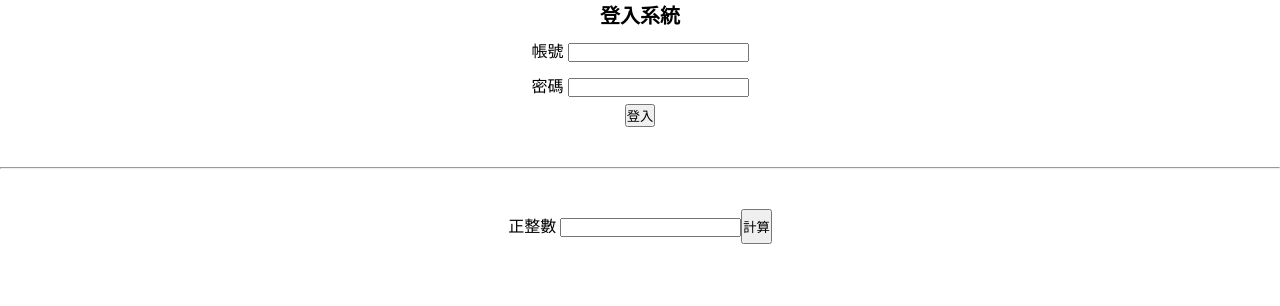
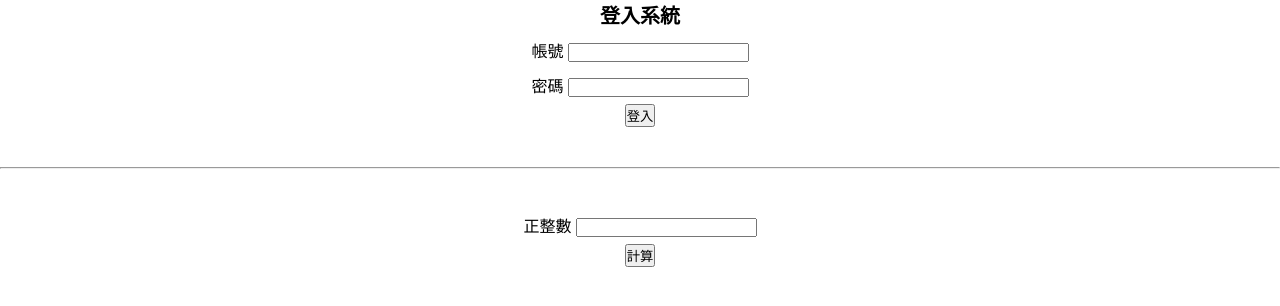
Before and after one commit to shaoyunjian/Training, a Flask app: page / in a window 1280 px wide. Shown: the part 141-447 px from the top of the page. Run offline with Flask 2, Linux system fonts and the light colour scheme.

Commit message:
edit calculate-div

```diff
--- a/week-4.0/static/css/style.css
+++ b/week-4.0/static/css/style.css
@@ -15,10 +15,9 @@
 
 .login-system,
 .calculate-div{
-  display: flex;
-  justify-content: center;
   padding: 40px;
   line-height: 35px;
+  text-align: center;
 }
 
 .login-title{
```
